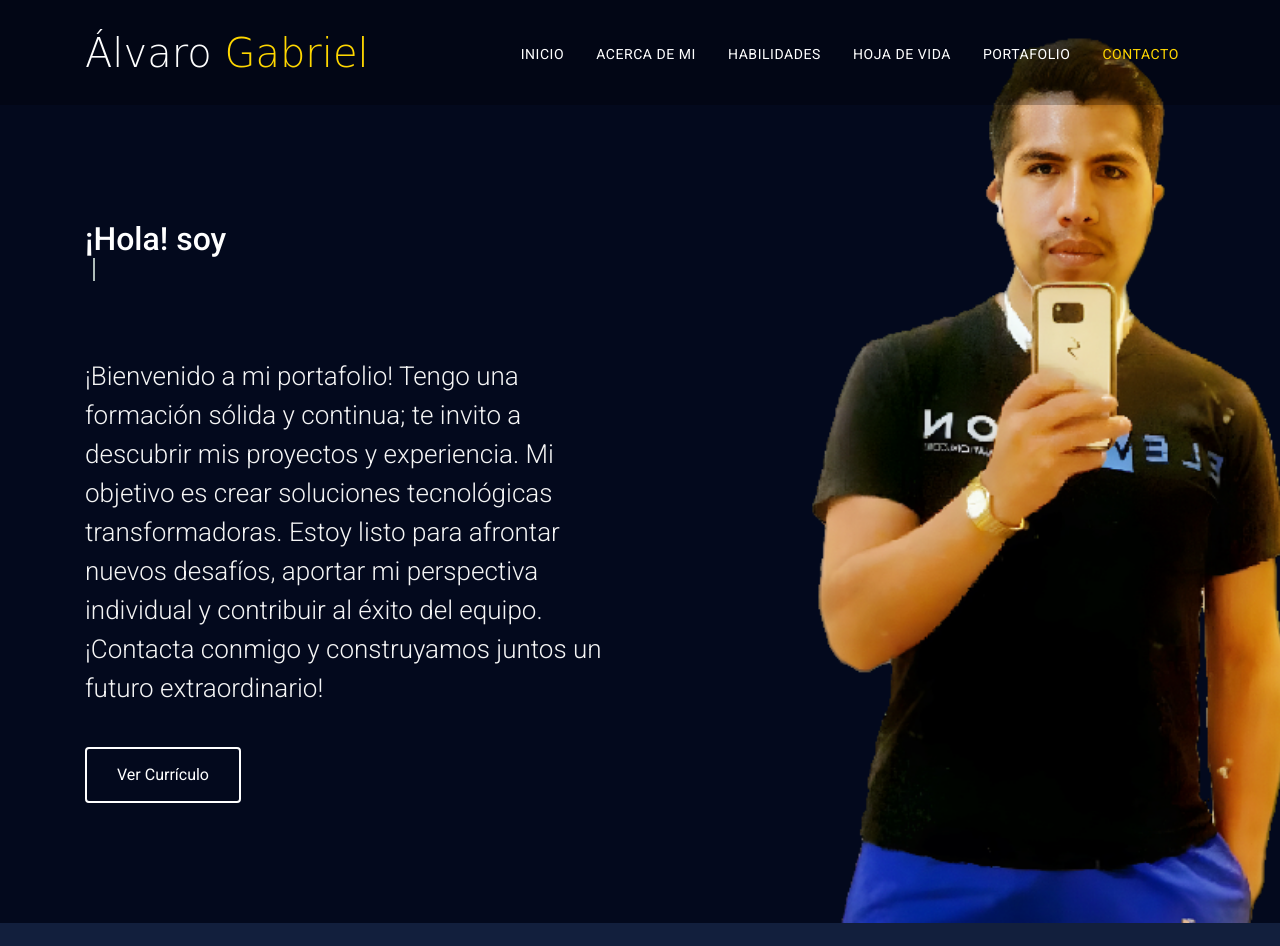
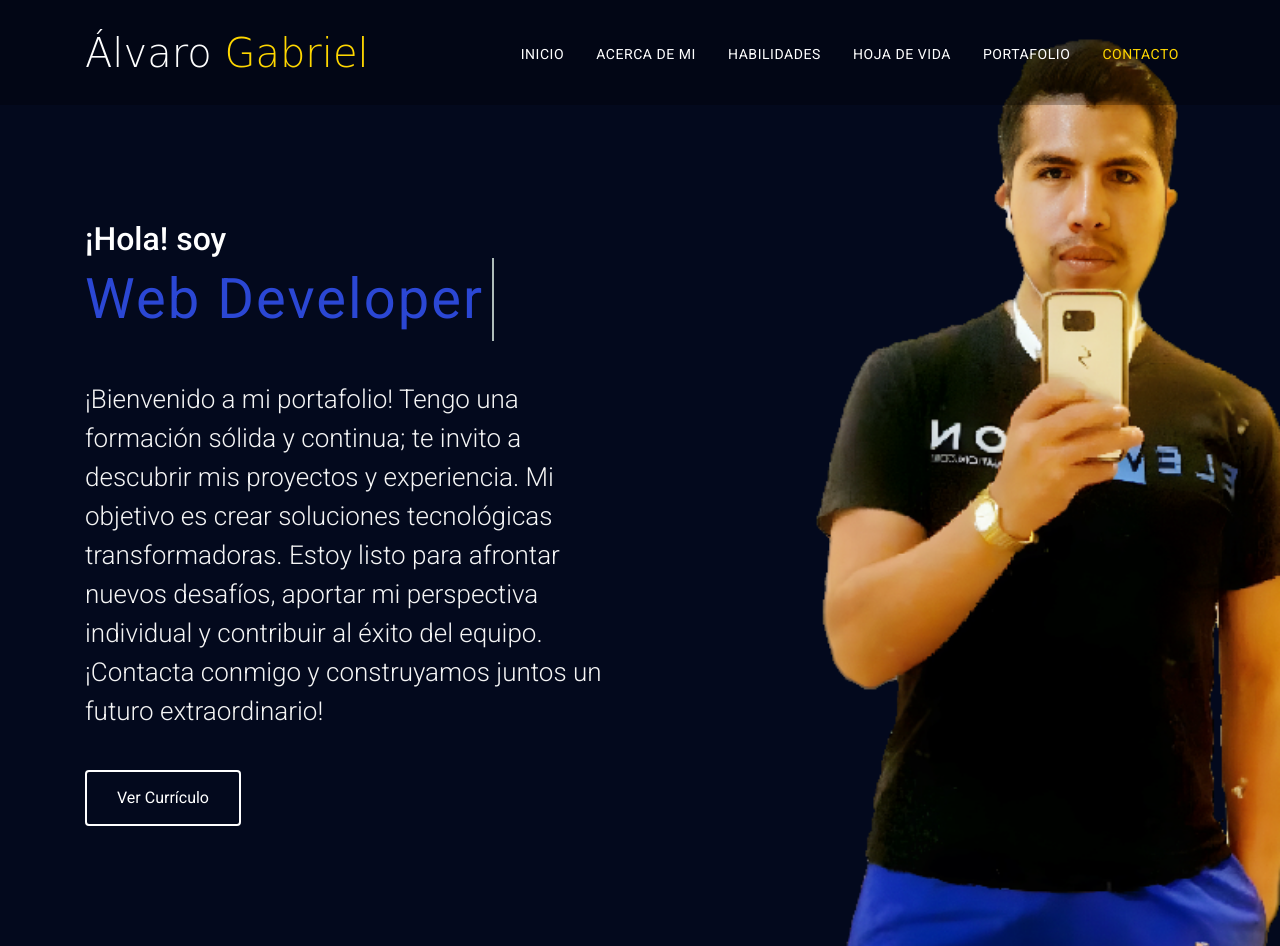
Before and after one commit to AlvaritoGSG/about, a plain HTML site: page index.html in a window 1280 px wide. Shown: the top 946 px of the page. Drawn offline with Linux system fonts and the light colour scheme; a web font is replaced by a local one.

Commit message:
Update index.html

```diff
--- a/index.html
+++ b/index.html
@@ -98,7 +98,7 @@
 							<span class="cd-words-wrapper">
 								<!-- <b class="is-visible">Software Engineer</b> -->
 								<!-- <b>Data Scientist</b> -->
-								<b>Web Developer</b>
+								<b class="is-visible">Web Developer</b>
 								<b>Full-Stack</b>
 							</span>
 						</h2>
```
